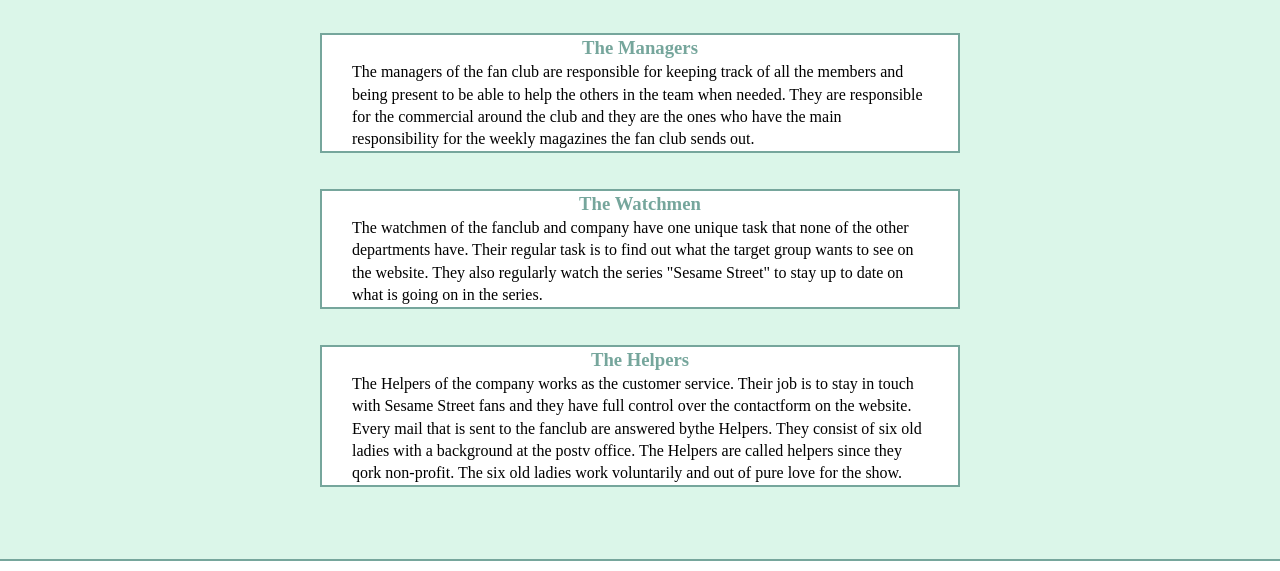
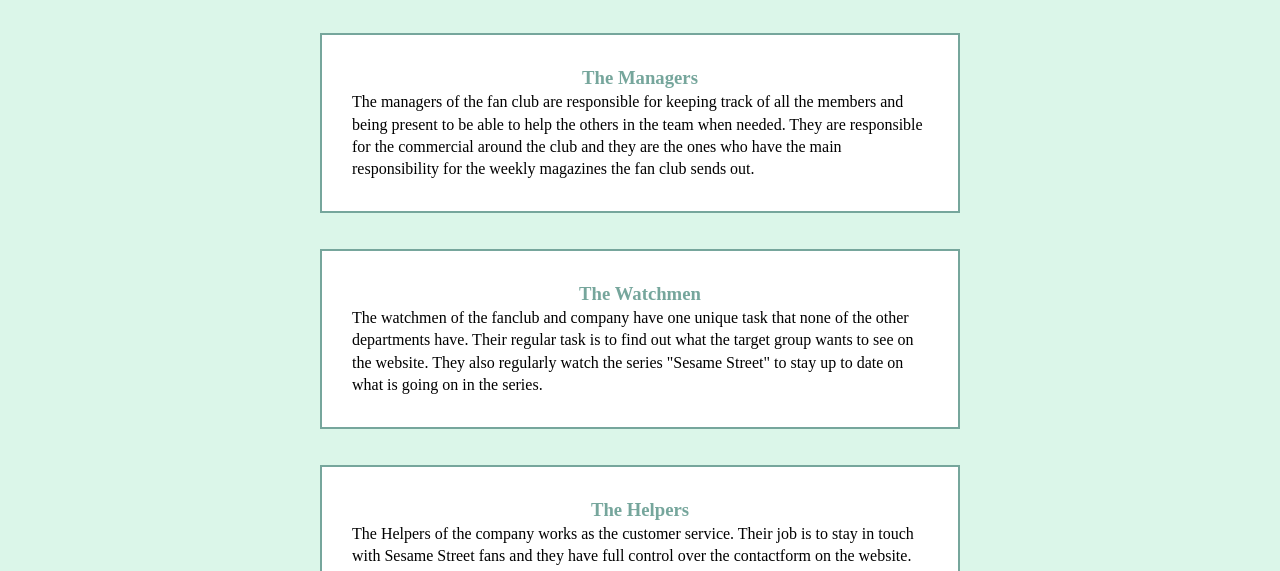
Before and after one commit to tiriltorseth/FreakyFriyay, a plain HTML site: page about.html in a window 1280 px wide. Shown: the part 187-758 px from the top of the page. Drawn offline with Linux system fonts and the light colour scheme.

Commit message:
Update styles.css
test

```diff
--- a/css/styles.css
+++ b/css/styles.css
@@ -145,8 +145,7 @@ footer a, footer p{
   background-color: white;
   text-align: left;
   line-height: 1.4;
-  padding-left: 30px;
-  padding-right: 30px;
+  padding: 30px;
   margin: auto;
   max-width: 50%
 }
```
